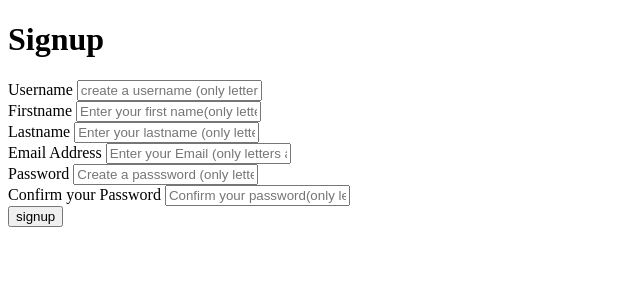
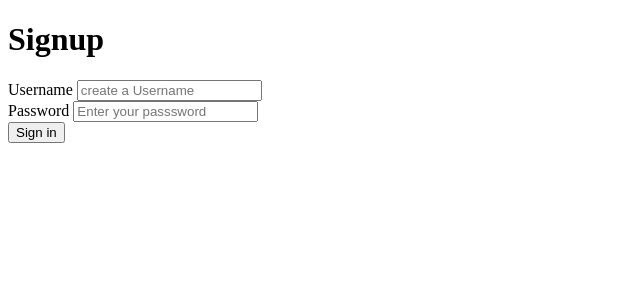
Before and after one commit to Samarth0325/Django1st-Project, a Django app: page /signin in a window 1280 px wide. Shown: the top 300 px of the page, without its empty margins (0-640 px from the left). Run offline with Django 5.2, Linux system fonts and the light colour scheme.

Commit message:
WE create a object like uername and password for sign page in signin.py.

```diff
--- a/Authentication/urls.py
+++ b/Authentication/urls.py
@@ -5,6 +5,6 @@ from . import views
 urlpatterns = [
    path('', views.home, name="home"),
    path('signup', views.signup, name="signup"),
-   path('signin', views.signup, name="signin"),
+   path('signin', views.signin, name="signin"),
    path('signout', views.signout, name="signout"),
 ]
--- a/Authentication/views.py
+++ b/Authentication/views.py
@@ -2,6 +2,7 @@ from django.shortcuts import redirect, render
 from django.http import HttpResponse
 from django.contrib.auth.models import User
 from django.contrib import messages
+from django.contrib.auth import authenticate, login
 
 # Create your views here.
 def home(request):
@@ -14,13 +15,13 @@ def signup(request):
         fname=request.POST["fname"]
         lname=request.POST["lname"]
         email=request.POST["email"]
-        password=request.POST["password"]
-        password2=request.POST["password2"]
+        password=request.POST["pass1"]
+        password2=request.POST["pass2"]
 
 
         myuser = User.objects.create_user(username, email, password)
         myuser.first_name=fname
-        myuser.last_name_name=lname
+        myuser.last_name=lname
 
         myuser.save()
 
@@ -30,11 +31,27 @@ def signup(request):
 
 
 
-
     return render(request, "Authentication/signup.html")
 
 
 def signin(request):
+
+    if request.method == "POST":
+        username = request.POST["username"]
+        password = request.POST["pass1"]
+
+        user = authenticate(username=username, password=password)
+
+        if user is not None:
+            login(request, user)
+            fname=user.first_name
+            return render(request, "authentication/index.html", {'fname': fname})
+
+        else:
+            messages.error(request, "Bad Credentials!")
+            return redirect("home")
+
+
     return render(request, "Authentication/signin.html")
 
 def signout(request):
--- a/templates/Authentication/signin.html
+++ b/templates/Authentication/signin.html
@@ -0,0 +1,28 @@
+<!DOCTYPE html>
+<html lang="en">
+<head>
+    <meta charset="UTF-8">
+    <meta name="viewport" content="width=device-width, initial-scale=1.0">
+    <title>Signup</title>
+</head>
+<body>
+
+    <h1>Signup</h1>
+
+    <form method="POST" action="{% url 'signin' %}">
+        {% csrf_token %}
+
+        <label for="">Username</label>
+        <input type="text" id="username" name="username" placeholder="create a Username" required>
+        <br>
+
+        <label for="">Password</label>
+        <input type="password" id="pass1" name="pass1" placeholder="Enter your passsword" required>
+        <br>
+
+
+    <button type="submit">Sign in</button>
+
+    </form>
+</body>
+</html>
--- a/templates/Authentication/signup.html
+++ b/templates/Authentication/signup.html
@@ -9,30 +9,32 @@
 
     <h1>Signup</h1>
 
-    <form action="">
+
+    <form method="POST" action="{% url 'signup' %}">
+         {% csrf_token %}
 
         <label for="">Username</label>
         <input type="text" id="username" name="username" placeholder="create a username (only letters and numbers)" required>
         <br>
 
         <label for="">Firstname</label>
-        <input type="text" id="fname" name="fname" placeholder="Enter your first name(only letters)" required>
+        <input type="text" id="fname" name="fname" placeholder="Enter your first name" required>
         <br>
 
         <label for="">Lastname</label>
-        <input type="text" id="lname" name="lname" placeholder="Enter your lastname (only letters)" required>
+        <input type="text" id="lname" name="lname" placeholder="Enter your lastname" required>
         <br>
 
         <label for="">Email Address</Address></E-mail></label>
-        <input type="email" id="email" name="email" placeholder="Enter your Email (only letters and numbers)" required>
+        <input type="email" id="email" name="email" placeholder="Enter your Email " required>
         <br>
 
         <label for="">Password</label>
-        <input type="password" id="password" name="password" placeholder="Create a passsword (only letters and numbers)" required>
+        <input type="password" id="pass1" name="pass1" placeholder="Create a passsword " required>
         <br>
 
         <label for="">Confirm your Password</label>
-        <input type="password2" id="password2" name="password2" placeholder="Confirm your password(only letters and numbers)" required>
+        <input type="password" id="pass2" name="pass2" placeholder="Confirm your password" required>
         <br>
     <button type="submit">signup</button>
 
```
Also changed, not shown: db.sqlite3.
